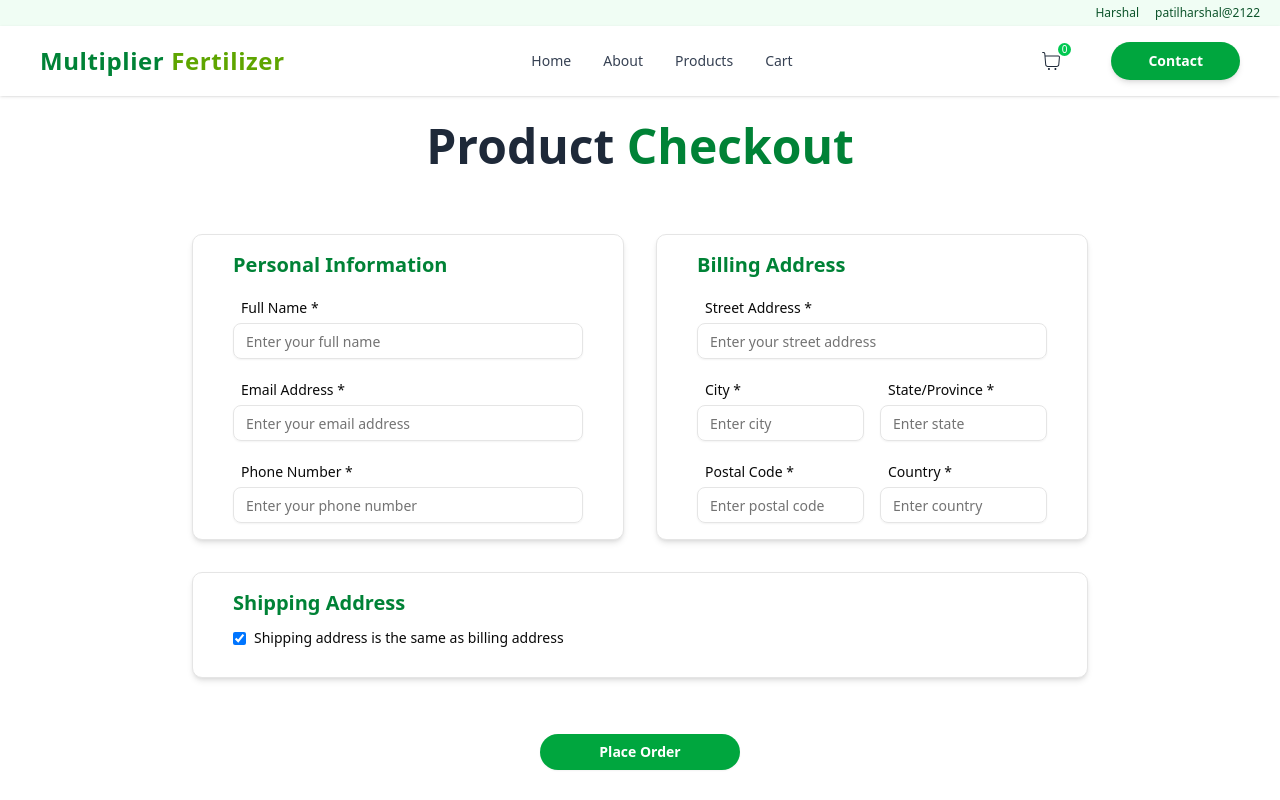
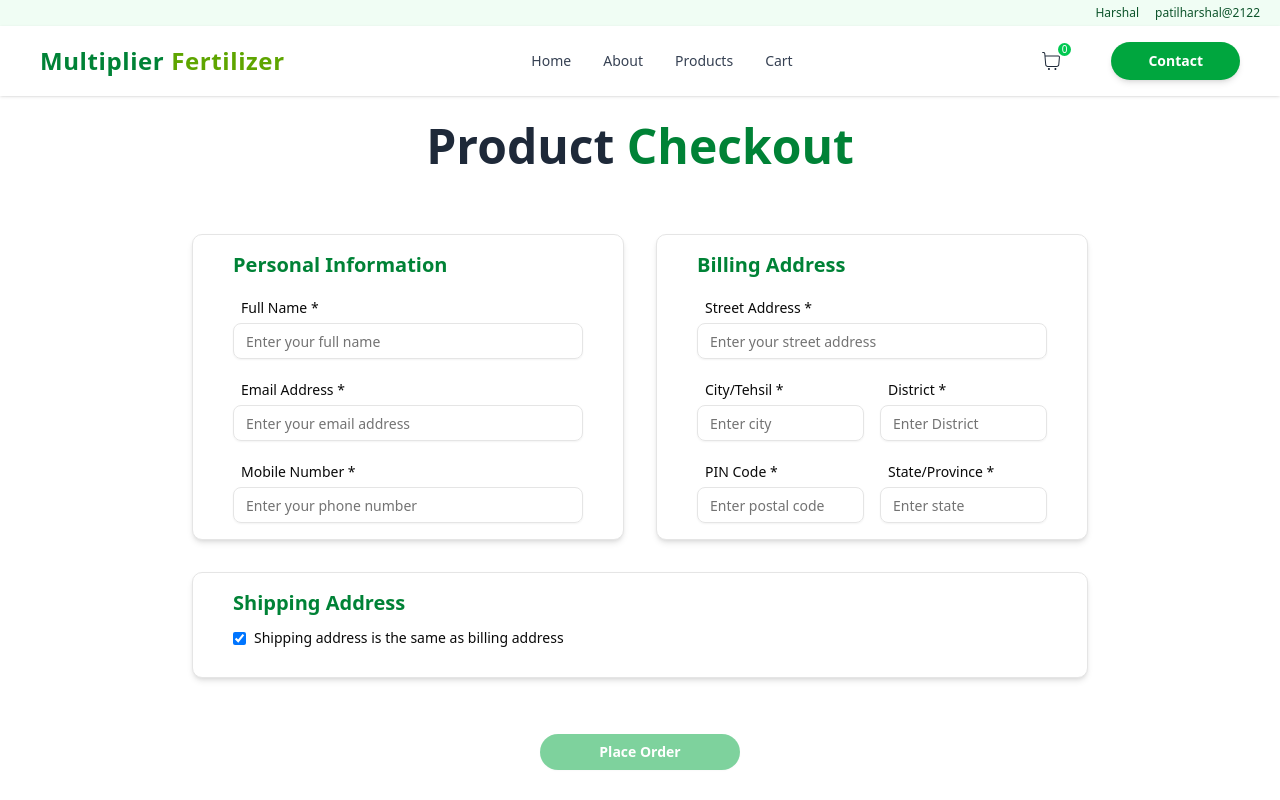
Before and after one commit to harshal0151/Multiplier-fertilizer, a Next.js app: page /checkout in a window 1280 px wide. Shown: the top 800 px of the page. Built offline with nearby package versions, Linux system fonts and the light colour scheme.

Commit message:
fix: fix form values

```diff
--- a/app/api/send-email/function.ts
+++ b/app/api/send-email/function.ts
@@ -10,7 +10,7 @@ export function MailMessage(values: CheckoutFormData, cart: CartItem[]) {
       city,
       state,
       postalCode,
-      country,
+      district,
       shippingSameAsBilling,
       shippingAddress,
       shippingCity,
@@ -39,7 +39,7 @@ export function MailMessage(values: CheckoutFormData, cart: CartItem[]) {
           <li><strong>City:</strong> ${city}</li>
           <li><strong>State:</strong> ${state}</li>
           <li><strong>Postal Code:</strong> ${postalCode}</li>
-          <li><strong>Country:</strong> ${country}</li>
+          <li><strong>District:</strong> ${district}</li>
         </ul>
 
         <h3>📦 Shipping Address</h3>
--- a/app/layout.tsx
+++ b/app/layout.tsx
@@ -32,7 +32,7 @@ export default function RootLayout({
         {/* <ProductProvider> */}
           <Nav />
           <div className="mt-[90px]">{children}</div>
-          <Toaster />
+          <Toaster richColors theme="light" position="top-right" expand />
           <Footer />
         {/* </ProductProvider> */}
       </body>
--- a/components/CheckoutForm.tsx
+++ b/components/CheckoutForm.tsx
@@ -4,7 +4,6 @@ import { Input } from '@/components/ui/input';
 import { Label } from '@/components/ui/label';
 import { Card, CardContent, CardHeader, CardTitle } from '@/components/ui/card';
 import { toast } from "sonner";
-import { useState } from 'react';
 import { Formik, Form, Field, ErrorMessage } from 'formik';
 import { FieldProps } from 'formik';
 import * as Yup from 'yup';
@@ -30,7 +29,7 @@ const validationSchema = Yup.object().shape({
   city: Yup.string().required('City is required'),
   state: Yup.string().required('State is required'),
   postalCode: Yup.string().required('Postal code is required'),
-  country: Yup.string().required('Country is required'),
+  district: Yup.string().required('district is required'),
 
   // Shipping Address - conditional validation
   shippingSameAsBilling: Yup.boolean(),
@@ -70,7 +69,7 @@ const initialValues: CheckoutFormData = {
   city: '',
   state: '',
   postalCode: '',
-  country: '',
+  district: '',
   shippingSameAsBilling: true,
   shippingAddress: '',
   shippingCity: '',
@@ -80,18 +79,17 @@ const initialValues: CheckoutFormData = {
 };
 
 const CheckoutForm = () => {
-  const [isSubmitting, setIsSubmitting] = useState(false);
-  const { cart } = useCartStore();
+
+  const { cart, emptyCart } = useCartStore();
   const router = useRouter();
 
-  const handleSubmit = async (values: CheckoutFormData) => {
-    setIsSubmitting(true);
+  const handleSubmit = async (values: CheckoutFormData, { setSubmitting }: any) => {
+    emptyCart();
+
+    try {
 
 
-    try {
-      // Simulate API call
-      // await new Promise(resolve => setTimeout(resolve, 2000));
-      const res= await fetch('/api/send-email', {
+      const promise = fetch('/api/send-email', {
         method: 'POST',
         headers: {
           'Content-Type': 'application/json',
@@ -101,27 +99,29 @@ const CheckoutForm = () => {
           subject: 'Welcome!',
           message: 'Thank you for signing up!',
           values,
-          cart
+          cart,
+        }),
+      }).then(async (res) => {
+        if (!res.ok) throw new Error('Failed to send email');
+        return res.json();
+      });
 
-        }),
+      await toast.promise(promise, {
+        loading: 'Sending email...',
+        success: () => {
+          router.push('/');
+          return `Order placed successfully!`;
+        },
+        error: 'Failed to send email.',
       });
-      const result=await res.json();
-      console.log(result)
+    } catch (error) {
+      toast.error('Something went wrong. Please try again.');
+      console.error(error);
+    } finally {
+      setSubmitting(false); // Always reset submitting state
+    }
 
 
-      if (result.success) {
-        toast("Order Placed Successfully!");
-        router.push('/');
-      } else {
-        toast("Failed to send email.");
-      }
-
-    } catch (error) {
-      toast("Something went wrong. Please try again.");
-      console.log(error);
-    } finally {
-      setIsSubmitting(false);
-    }
   };
 
   return (
@@ -132,9 +132,13 @@ const CheckoutForm = () => {
           validationSchema={validationSchema}
           onSubmit={handleSubmit}
         >
-          {({ values, errors, touched }) => (
+          {({ values, errors, touched, isSubmitting, isValid, dirty }) => (
+
             <Form className="space-y-8">
               <div className="grid grid-cols-1 lg:grid-cols-2 gap-8">
+                {
+                  (console.log(errors,'errors'),null)
+                }
 
                 {/* Personal Information */}
                 <Card className="shadow-box ">
@@ -177,13 +181,13 @@ const CheckoutForm = () => {
                     </div>
 
                     <div>
-                      <Label htmlFor="phone" className='p-2'>Phone Number *</Label>
+                      <Label htmlFor="phone" className='p-2'>Mobile Number *</Label>
                       <Field name="phone">
                         {({ field }: FieldProps) => (
                           <Input
                             {...field}
                             id="phone"
-                            type="tel"
+                            type="number"
                             className={errors.phone && touched.phone ? 'border-red-500' : ''}
                             placeholder="Enter your phone number"
                           />
@@ -220,7 +224,7 @@ const CheckoutForm = () => {
 
                     <div className="grid grid-cols-1 md:grid-cols-2 gap-4">
                       <div>
-                        <Label htmlFor="city" className='p-2'>City *</Label>
+                        <Label htmlFor="city" className='p-2'>City/Tehsil *</Label>
                         <Field name="city">
                           {({ field }: FieldProps) => (
                             <Input
@@ -233,6 +237,40 @@ const CheckoutForm = () => {
                           )}
                         </Field>
                         <ErrorMessage name="city" component="p" className="text-red-500 text-sm mt-1" />
+                      </div>
+
+                      <div>
+                        <Label htmlFor="district" className='p-2'>District *</Label>
+                        <Field name="district">
+                          {({ field }: FieldProps) => (
+                            <Input
+                              {...field}
+                              id="district"
+                              type="text"
+                              className={errors.district && touched.district ? 'border-red-500' : ''}
+                              placeholder="Enter District"
+                            />
+                          )}
+                        </Field>
+                        <ErrorMessage name="district" component="p" className="text-red-500 text-sm mt-1" />
+                      </div>
+                    </div>
+
+                    <div className="grid grid-cols-1 md:grid-cols-2 gap-4">
+                      <div>
+                        <Label htmlFor="postalCode" className='p-2'>PIN Code *</Label>
+                        <Field name="postalCode">
+                          {({ field }: FieldProps) => (
+                            <Input
+                              {...field}
+                              id="postalCode"
+                              type="text"
+                              className={errors.postalCode && touched.postalCode ? 'border-red-500' : ''}
+                              placeholder="Enter postal code"
+                            />
+                          )}
+                        </Field>
+                        <ErrorMessage name="postalCode" component="p" className="text-red-500 text-sm mt-1" />
                       </div>
 
                       <div>
@@ -249,40 +287,6 @@ const CheckoutForm = () => {
                           )}
                         </Field>
                         <ErrorMessage name="state" component="p" className="text-red-500 text-sm mt-1" />
-                      </div>
-                    </div>
-
-                    <div className="grid grid-cols-1 md:grid-cols-2 gap-4">
-                      <div>
-                        <Label htmlFor="postalCode" className='p-2'>Postal Code *</Label>
-                        <Field name="postalCode">
-                          {({ field }: FieldProps) => (
-                            <Input
-                              {...field}
-                              id="postalCode"
-                              type="text"
-                              className={errors.postalCode && touched.postalCode ? 'border-red-500' : ''}
-                              placeholder="Enter postal code"
-                            />
-                          )}
-                        </Field>
-                        <ErrorMessage name="postalCode" component="p" className="text-red-500 text-sm mt-1" />
-                      </div>
-
-                      <div>
-                        <Label htmlFor="country" className='p-2'>Country *</Label>
-                        <Field name="country">
-                          {({ field }: FieldProps) => (
-                            <Input
-                              {...field}
-                              id="country"
-                              type="text"
-                              className={errors.country && touched.country ? 'border-red-500' : ''}
-                              placeholder="Enter country"
-                            />
-                          )}
-                        </Field>
-                        <ErrorMessage name="country" component="p" className="text-red-500 text-sm mt-1" />
                       </div>
                     </div>
                   </CardContent>
@@ -403,7 +407,7 @@ const CheckoutForm = () => {
               <div className="flex justify-center pt-6">
                 <Button
                   type="submit"
-                  disabled={isSubmitting}
+                  disabled={isSubmitting || !isValid || !dirty}
                   className="btn-primary min-w-[200px]"
                 >
                   {isSubmitting ? 'Processing...' : 'Place Order'}
--- a/constant/types.ts
+++ b/constant/types.ts
@@ -9,7 +9,7 @@ export interface CheckoutFormData {
     city: string;
     state: string;
     postalCode: string;
-    country: string;
+    district: string;
 
     // Shipping Address (optional)
     shippingSameAsBilling: boolean;
--- a/store/useCartStore.ts
+++ b/store/useCartStore.ts
@@ -1,5 +1,6 @@
 import { create } from 'zustand';
 import { CartItem } from '@/app/type/Product';
+import { toast } from "sonner";
 
 
 
@@ -9,6 +10,7 @@ interface CartState {
   removeFromCart: (id: number) => void;
   incrementQuantity: (id: number) => void;
   decrementQuantity: (id: number) => void;
+  emptyCart: () => void;
 }
 
 export const useCartStore = create<CartState>((set) => ({
@@ -16,6 +18,7 @@ export const useCartStore = create<CartState>((set) => ({
   addToCart: (product) =>
     set((state) => {
       const exists = state.cart.find((item) => item.id === product.id);
+      toast.info("Added to Cart");
       if (exists) {
         console.log(product.quantity,'product.quantity')
         return {
@@ -44,4 +47,5 @@ export const useCartStore = create<CartState>((set) => ({
           : item
       ),
     })),
+    emptyCart: () => set({ cart: [] }),
 }));
```
